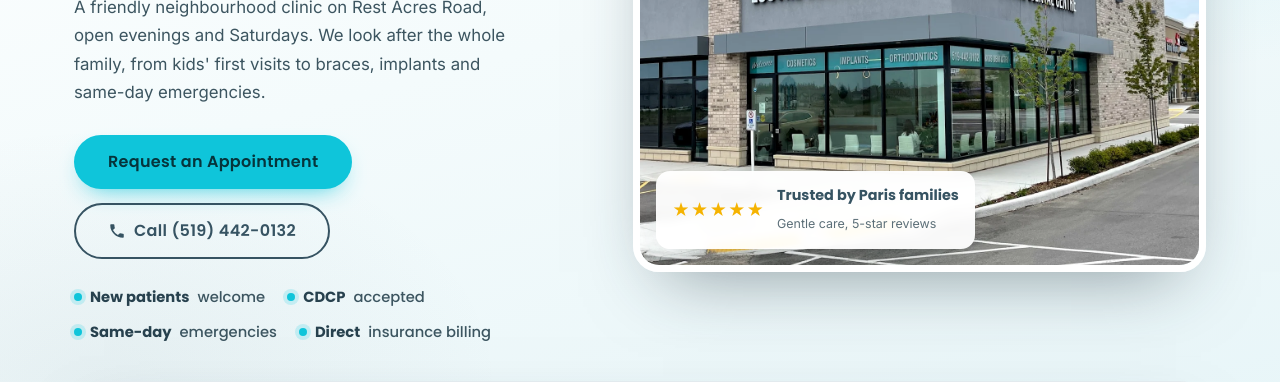
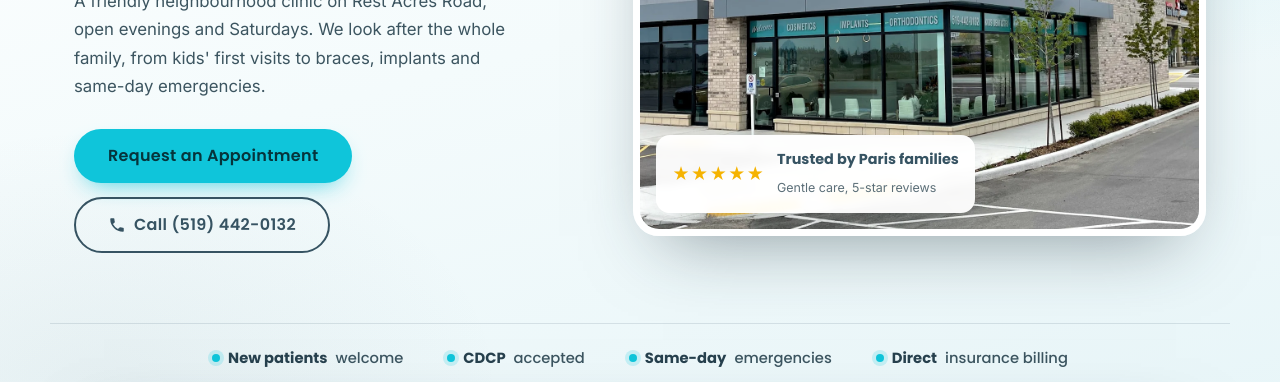
Before and after one commit to AhmadHamadi/LouvreDental, a website: page index.html in a window 1280 px wide. Shown: the part 412-794 px from the top of the page. Drawn offline with nearby package versions, Linux system fonts and the light colour scheme.

Commit message:
Hero trust bar as one line; reframe Dr. Kübra photo
- Moved hero trust items (new patients, CDCP, same-day, direct billing)
  into a single full-width line across the bottom of the hero with a
  divider, reducing hero height
- Reframed Dr. Kübra's circular portrait so her face/head isn't cut off

```diff
--- a/assets/css/styles.css
+++ b/assets/css/styles.css
@@ -119,16 +119,16 @@ ul{margin:0;padding:0;list-style:none}
 .nav-toggle[aria-expanded="true"] span:nth-child(3){transform:translateY(-7px) rotate(-45deg)}
 
 /* ---------- Hero ---------- */
-.hero{position:relative;background:linear-gradient(165deg,#ffffff 0%,#f4fbfc 45%,#e7f5f8 100%);border-radius:0 0 48px 48px;overflow:hidden;padding:64px 0 96px}
+.hero{position:relative;background:linear-gradient(165deg,#ffffff 0%,#f4fbfc 45%,#e7f5f8 100%);border-radius:0 0 48px 48px;overflow:hidden;padding:58px 0 72px}
 .hero::before{content:"";position:absolute;inset:0;background:radial-gradient(55% 60% at 90% 8%,rgba(15,197,218,.12),transparent 70%),radial-gradient(45% 50% at 8% 92%,rgba(54,83,98,.06),transparent 70%);pointer-events:none}
 .hero__inner{position:relative;display:grid;grid-template-columns:1fr 1.12fr;gap:48px;align-items:center}
 .hero__copy h1{font-size:clamp(2rem,4.1vw,3.15rem);margin:.2em 0 .4em;color:var(--brand-deep);line-height:1.12}
 .hero__copy h1 span{color:var(--accent-dark)}
 .hero__lead{font-size:1.05rem;color:#3c5560;max-width:42ch;margin-bottom:0}
 .hero__cta{display:flex;flex-wrap:wrap;gap:14px;margin:28px 0 26px}
-.hero__trust{display:flex;flex-wrap:wrap;gap:10px 22px;font-size:.92rem;color:#3c5560}
-.hero__trust li{display:flex;align-items:center;gap:8px;font-family:var(--ff-ui)}
-.hero__trust li::before{content:"";width:8px;height:8px;border-radius:50%;background:var(--accent);box-shadow:0 0 0 4px rgba(15,197,218,.18)}
+.hero__trust{display:flex;flex-wrap:wrap;justify-content:center;gap:12px 44px;font-size:.92rem;color:#3c5560;margin:44px auto 0;padding-top:22px;border-top:1px solid rgba(54,83,98,.14);position:relative}
+.hero__trust li{display:flex;align-items:center;gap:8px;font-family:var(--ff-ui);white-space:nowrap}
+.hero__trust li::before{content:"";width:8px;height:8px;border-radius:50%;background:var(--accent);box-shadow:0 0 0 4px rgba(15,197,218,.18);flex:none}
 .hero__trust strong{color:var(--brand-deep)}
 .hero__media{position:relative}
 .hero__frame{position:relative;border-radius:26px;overflow:hidden;box-shadow:var(--shadow-lg);aspect-ratio:4/3;border:7px solid #fff}
@@ -229,7 +229,9 @@ ul{margin:0;padding:0;list-style:none}
 .team-card{background:#fff;border:1px solid var(--line);border-radius:var(--radius-lg);padding:34px 28px;text-align:center;box-shadow:var(--shadow-sm);transition:transform .25s,box-shadow .25s}
 .team-card:hover{transform:translateY(-5px);box-shadow:var(--shadow)}
 .team-card__photo{width:150px;height:150px;border-radius:50%;overflow:hidden;margin:0 auto 18px;border:4px solid var(--bg-soft);box-shadow:0 10px 30px -16px rgba(31,50,59,.5)}
-.team-card__photo img{width:100%;height:100%;object-fit:cover}
+.team-card__photo img{width:100%;height:100%;object-fit:cover;object-position:center 18%}
+/* Dr. Kübra's portrait sits low in frame — pull the crop up to her face */
+.team__grid .team-card:nth-child(3) .team-card__photo img{object-position:center 8%}
 .team-card h3{margin-bottom:.15em}
 .team-card__role{font-family:var(--ff-ui);font-weight:600;font-size:.82rem;letter-spacing:.04em;text-transform:uppercase;color:var(--accent-dark);margin-bottom:.8em}
 .team-card p{color:var(--muted);font-size:.92rem;margin:0}
--- a/index.html
+++ b/index.html
@@ -289,13 +289,6 @@
           Call (519) 442-0132
         </a>
       </div>
-
-      <ul class="hero__trust">
-        <li><strong>New patients</strong> welcome</li>
-        <li><strong>CDCP</strong> accepted</li>
-        <li><strong>Same-day</strong> emergencies</li>
-        <li><strong>Direct</strong> insurance billing</li>
-      </ul>
     </div>
 
     <div class="hero__media">
@@ -311,6 +304,12 @@
       </div>
     </div>
   </div>
+  <ul class="container hero__trust">
+    <li><strong>New patients</strong> welcome</li>
+    <li><strong>CDCP</strong> accepted</li>
+    <li><strong>Same-day</strong> emergencies</li>
+    <li><strong>Direct</strong> insurance billing</li>
+  </ul>
 </section>
 
 <!-- ===================== APPOINTMENT FORM (under hero) ===================== -->
```
